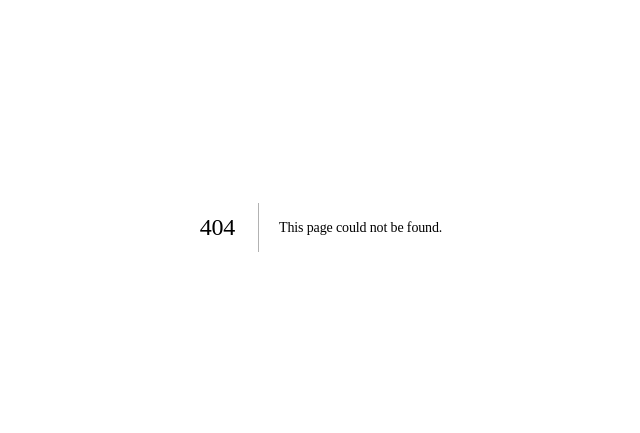
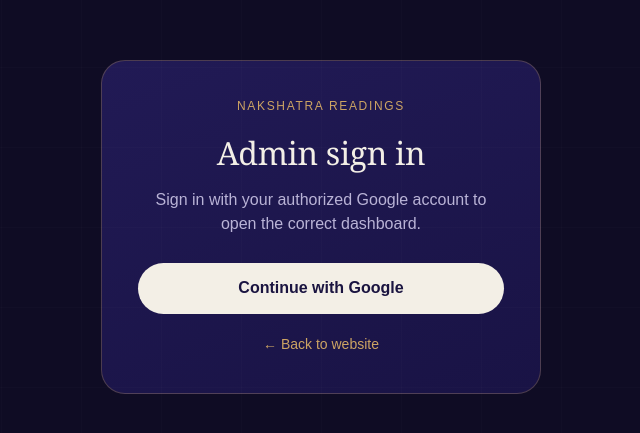
Before and after one commit to anuradha55/nakshatra-readings-gemini, a Next.js app: page /admin/login in a window 1280 px wide. Before the commit this address had no page. Shown: the part 173-606 px from the top of the page, without its empty margins (319-959 px from the left). Built offline with nearby package versions, Linux system fonts and the light colour scheme; no server answers.

Commit message:
Add Google login page for admin dashboards

```diff
--- /dev/null
+++ b/app/admin/login/page.tsx
@@ -0,0 +1,30 @@
+import { redirect } from "next/navigation";
+import { getAdminSession } from "@/lib/admin-auth";
+
+const messages: Record<string, string> = {
+  not_authorized: "This Google account is not authorized for the admin area.",
+  unverified: "Please use a verified Google account.",
+  invalid_state: "The Google sign-in session expired. Please try again.",
+  auth_failed: "Google sign-in could not be completed. Please try again.",
+  config: "Google sign-in is not configured yet.",
+};
+
+export default async function AdminLoginPage({ searchParams }: { searchParams: Promise<{ error?: string }> }) {
+  const session = await getAdminSession();
+  if (session) redirect(session.role === "developer" ? "/admin/developer" : "/admin/astrologer");
+  const params = await searchParams;
+  const message = params.error ? messages[params.error] ?? "Unable to sign in." : "";
+
+  return (
+    <main style={{ minHeight: "100vh", display: "grid", placeItems: "center", padding: 24, background: "#0F0C24", color: "#F3EFE6" }}>
+      <div style={{ width: "100%", maxWidth: 440, padding: 36, borderRadius: 24, border: "1px solid rgba(205,164,99,.28)", background: "linear-gradient(160deg,#211A55,#191345)", textAlign: "center" }}>
+        <div style={{ color: "#CDA463", letterSpacing: ".14em", fontSize: 12, marginBottom: 12 }}>NAKSHATRA READINGS</div>
+        <h1 style={{ fontFamily: "Georgia,serif", fontWeight: 500, marginBottom: 10 }}>Admin sign in</h1>
+        <p style={{ color: "#B9B3D6", marginBottom: 26 }}>Sign in with your authorized Google account to open the correct dashboard.</p>
+        {message && <p style={{ color: "#E48787", fontSize: 14, marginBottom: 18 }}>{message}</p>}
+        <a href="/api/auth/google/start" style={{ display: "block", padding: "13px 20px", borderRadius: 999, background: "#F3EFE6", color: "#1A1440", textDecoration: "none", fontWeight: 600 }}>Continue with Google</a>
+        <a href="/" style={{ display: "inline-block", marginTop: 20, color: "#CDA463", textDecoration: "none", fontSize: 14 }}>← Back to website</a>
+      </div>
+    </main>
+  );
+}
```
